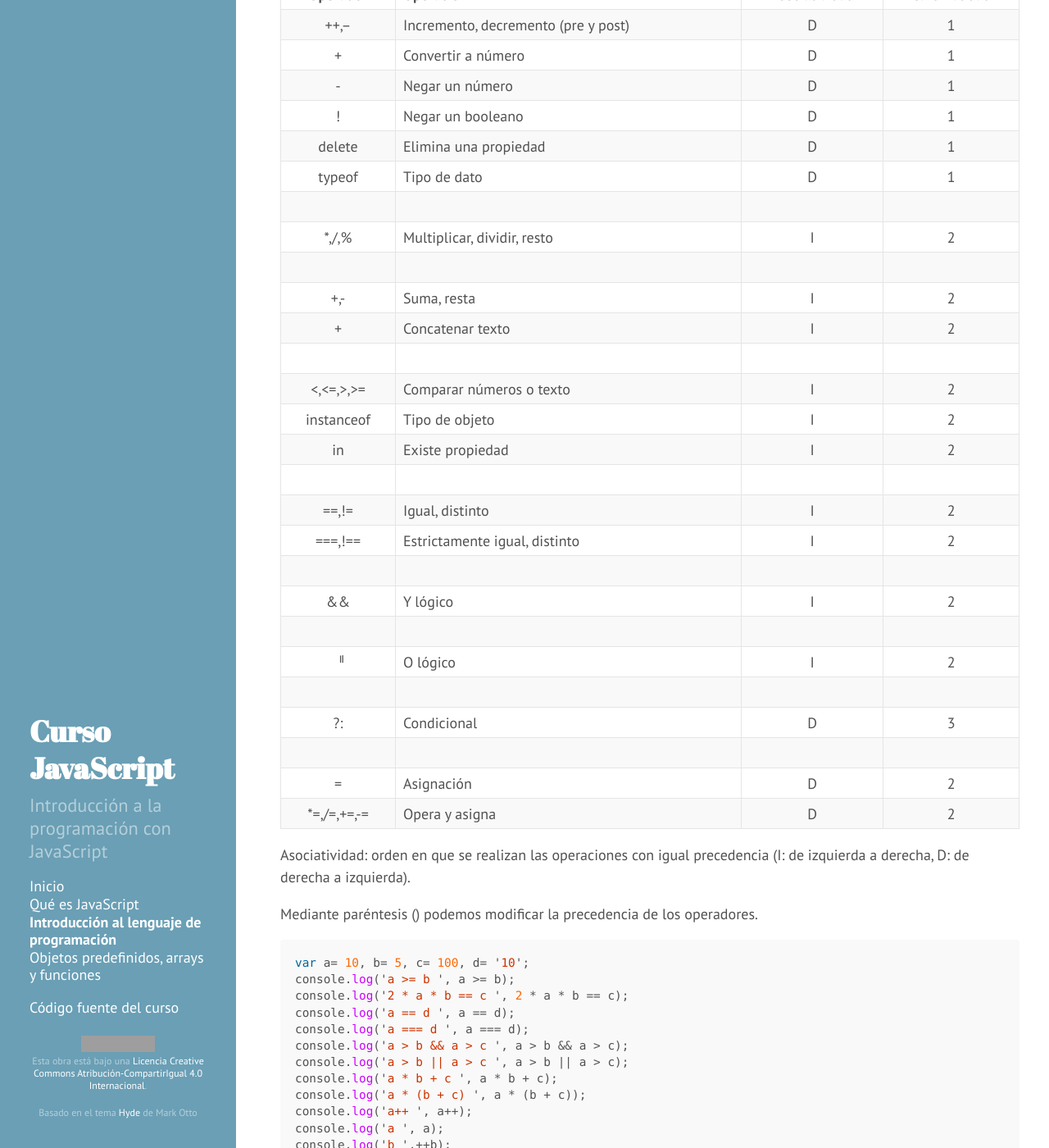
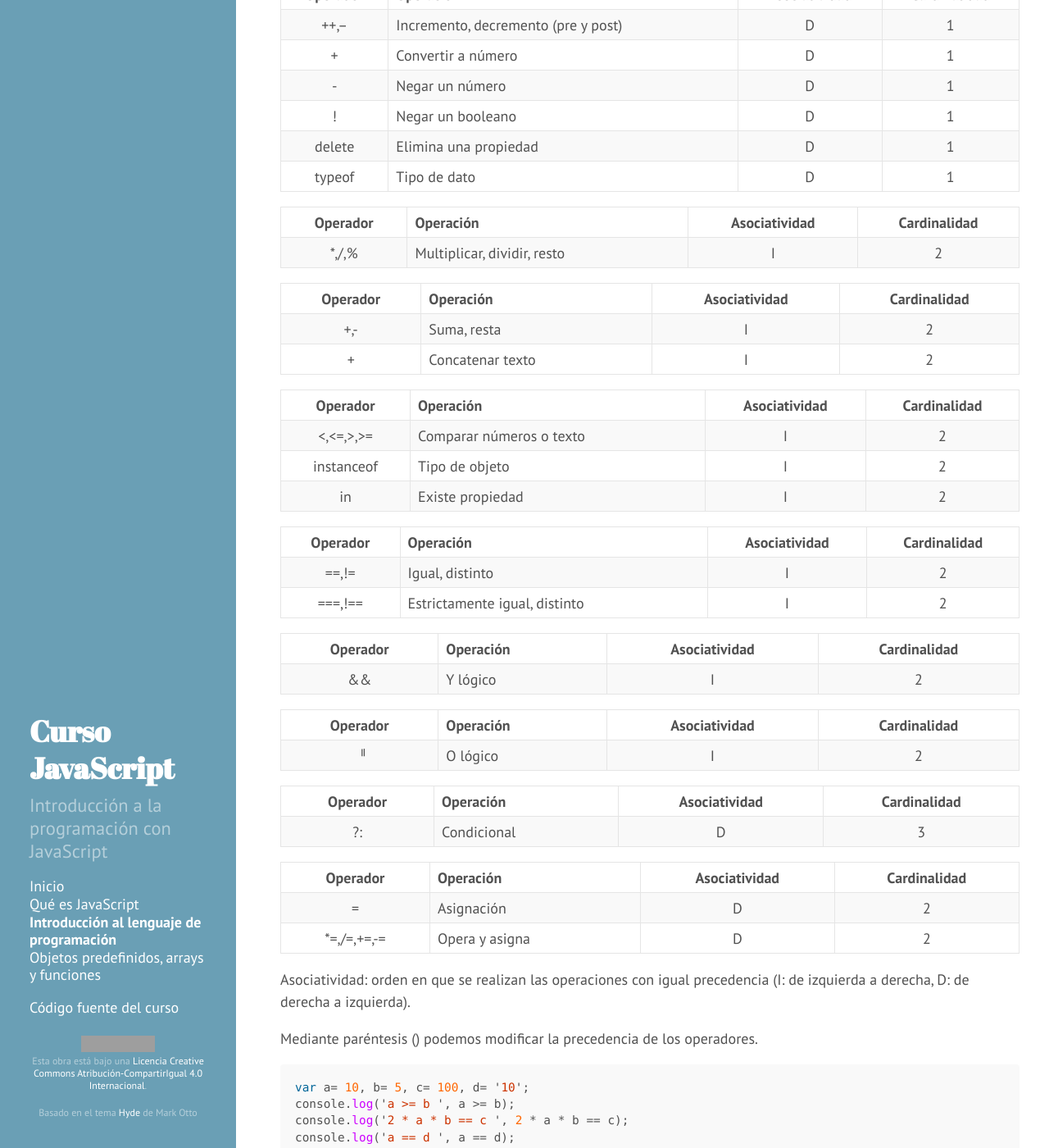
Before and after one commit to xguaita/curso-javascript, a Jekyll site: the page built from modulo1/index.md, in a window 1280 px wide and 1400 px high, scrolled down 3256 px. Shown: the whole window at 82% size. Built offline with Jekyll 4.4.1, drawn with Linux system fonts in a browser that asks for light colours; Markdown is read by kramdown in place of the engine named in the settings; some of the changed lines change nothing that is shown; some of the changed text lies outside the part shown; grey boxes are pictures that could not be loaded.

Commit message:
modulo1 tabla y links

````diff
--- a/modulo1/index.md
+++ b/modulo1/index.md
@@ -67,7 +67,7 @@ var x, y;
 
   > **Buenas prácticas:** aunque no es obligatorio declarar las variables, hacerlo es conveniente ya que evita problemas de ámbito como veremos más adelante
 
-Los nombres de las variables deben empezar por una letra, <code>_</code> o <code>$</code>, no pueden empezar con un número ni cualquier otro símbolo. No se puede utilizar una [palabra reservada](https://developer.mozilla.org/en-US/docs/Web/JavaScript/Reference/Lexical_grammar#Reserved_keywords_as_of_ECMAScript_6). JavaScript es _case-sensitive_, es decir, distingue mayúsculas y minúsculas; no es lo mismo <code>miapp</code> que <code>miApp</code>.
+Los nombres de las variables deben empezar por una letra, <code>_</code> o <code>$</code>, no pueden empezar con un número ni cualquier otro símbolo. No se puede utilizar una <a href="https://developer.mozilla.org/en-US/docs/Web/JavaScript/Reference/Lexical_grammar#Reserved_keywords_as_of_ECMAScript_6" target="_blank">palabra reservada</a>. JavaScript es _case-sensitive_, es decir, distingue mayúsculas y minúsculas; no es lo mismo <code>miapp</code> que <code>miApp</code>.
 
 Se asigna (guarda) un valor en una variable mediante el operador <code>=</code>.
 
@@ -125,25 +125,41 @@ Lista ordenada por precedencia (de mayor a menor) de operadores:
 !|Negar un booleano|D|1
 delete|Elimina una propiedad|D|1
 typeof|Tipo de dato|D|1
- | | |
+
+ Operador | Operación | Asociatividad | Cardinalidad
+:--------:|:----------|:-------------:|:------------:
 *,/,%|Multiplicar, dividir, resto|I|2
- | | |
+
+ Operador | Operación | Asociatividad | Cardinalidad
+:--------:|:----------|:-------------:|:------------:
 +,-|Suma, resta|I|2
 +|Concatenar texto|I|2
- | | |
+
+ Operador | Operación | Asociatividad | Cardinalidad
+:--------:|:----------|:-------------:|:------------:
 <,<=,>,>=|Comparar números o texto|I|2
 instanceof|Tipo de objeto|I|2
 in|Existe propiedad|I|2
- | | |
+
+ Operador | Operación | Asociatividad | Cardinalidad
+:--------:|:----------|:-------------:|:------------:
 ==,!=|Igual, distinto|I|2
 ===,!==|Estrictamente igual, distinto|I|2
- | | |
+
+ Operador | Operación | Asociatividad | Cardinalidad
+:--------:|:----------|:-------------:|:------------:
 &&|Y lógico|I|2
- | | |
+
+ Operador | Operación | Asociatividad | Cardinalidad
+:--------:|:----------|:-------------:|:------------:
 ᅵᅵ|O lógico|I|2
- | | |
+
+ Operador | Operación | Asociatividad | Cardinalidad
+:--------:|:----------|:-------------:|:------------:
 ?:|Condicional|D|3
- | | |
+
+ Operador | Operación | Asociatividad | Cardinalidad
+:--------:|:----------|:-------------:|:------------:
 =|Asignación|D|2
 *=,/=,+=,-=|Opera y asigna|D|2
 
@@ -170,7 +186,7 @@ console.log('a % b ', a % b);
 var nombre= 'Juan', apellido= 'García';
 console.log('Hola ' + nombre + ' ' + apellido);
 ```
-[repl.it](http://repl.it/4D3)
+<a href="http://repl.it/4D3" target="_blank">repl.it</a>
 
 A las instrucciones o comandos en un lenguaje de programación los denominamos sentencias. Así como las expresiones se evaluan para obtener un valor, las sentencias se ejecutan para realizar una acción. Un programa no es más que una secuencia de sentencias a ejecutar.
   > **Nota:** En JavaScript las sentencias se finalizan con punto y coma <code>;</code>
@@ -206,7 +222,7 @@ El condicional principal de JavaScript es <code>if/else</code>, también proporc
 
 #### if/else
 ```js
-if (condición) {
+if (condicion) {
   ...
 }
 ```
@@ -314,7 +330,7 @@ console.log('5 x 8 =', 40);
 console.log('5 x 9 =', 45);
 console.log('5 x 10 =', 50);
 ```
-[repl.it](http://repl.it/4Dh)
+<a href="http://repl.it/4Dh" target="_blank">repl.it</a>
 
 Perfecto! Pero... para qué escribimos un programa si hacemos nosotros todo el trabajo?
 
@@ -324,7 +340,7 @@ Los bucles permiten repetir bloques de código múltiples veces. JavaScript tien
 Es el bucle básico de JavaScript. Repite el bloque de código mientras se cumpla una condición.
 
 ```js
-while (condición) {
+while (condicion) {
   ...
 }
 ```
@@ -338,11 +354,12 @@ while (i <= 10) {
   i= i + 1;
 }
 ```
-[repl.it](http://repl.it/4Dl)
+<a href="http://repl.it/4Dl" target="_blank">repl.it</a>
 
   > **Ejercicio:** escribir el mismo programa con una sola sentencia en el bloque del bucle.
-  > [Respuesta1](http://repl.it/4Do) [Respuesta2](http://repl.it/4Dp)
+  > <a href="http://repl.it/4Do" target="_blank">Resouesta 1</a>, <a href="http://repl.it/4Dp" target="_blank">respuesta 2</a>
 
+&nbsp;
 
   > **Buenas prácticas:** aunque podría parecer que es mejor el código más corto, en este caso, es más difícil de entender.
   > Es mejor que nos quedemos con la solución más sencilla y comprensible. Recordad que el código se ha de mantener (modificar), generalmente por otras personas y/o pasado un tiempo.
@@ -353,7 +370,7 @@ Ejecuta el bloque de código una vez y evalúa la condición, si es cierta itera
 ```js
 do {
   ...
-} while (condición)
+} while (condicion)
 ```
 
 Tabla del 5:
@@ -364,7 +381,7 @@ do {
   console.log('5 x ' + i + ' = ' + 5 * i);
 } while (++i <= 10);
 ```
-[repl.it](http://repl.it/4Dt)
+<a href="http://repl.it/4Dt" target="_blank">repl.it</a>
 
 #### for
 El bucle <code>for</code> simplifica el código de las iteraciones que siguen un patrón: aquellas que inicializan una contador (variable), comprueban su valor para seguir iterando y, finalmente, incrementan el contador. Justamente nuestro ejemplo.
@@ -382,7 +399,7 @@ for (var i= 0; i <= 10; i++) {
   console.log('5 x ' + i + ' = ' + 5 * i);
 }
 ```
-[repl.it](http://repl.it/4Dv)
+<a href="http://repl.it/4Dv" target="_blank">repl.it</a>
 
   > **Ejercicio:** utilizando cualquier sentencia de iteración, escribir el programa que nos muestre cualquier tabla de multiplicar (del 1 al 10).
-  > [Respuesta](http://repl.it/4Dz)
+  > <a href="http://repl.it/4Dz" target="_blank">Respuesta</a>
````
